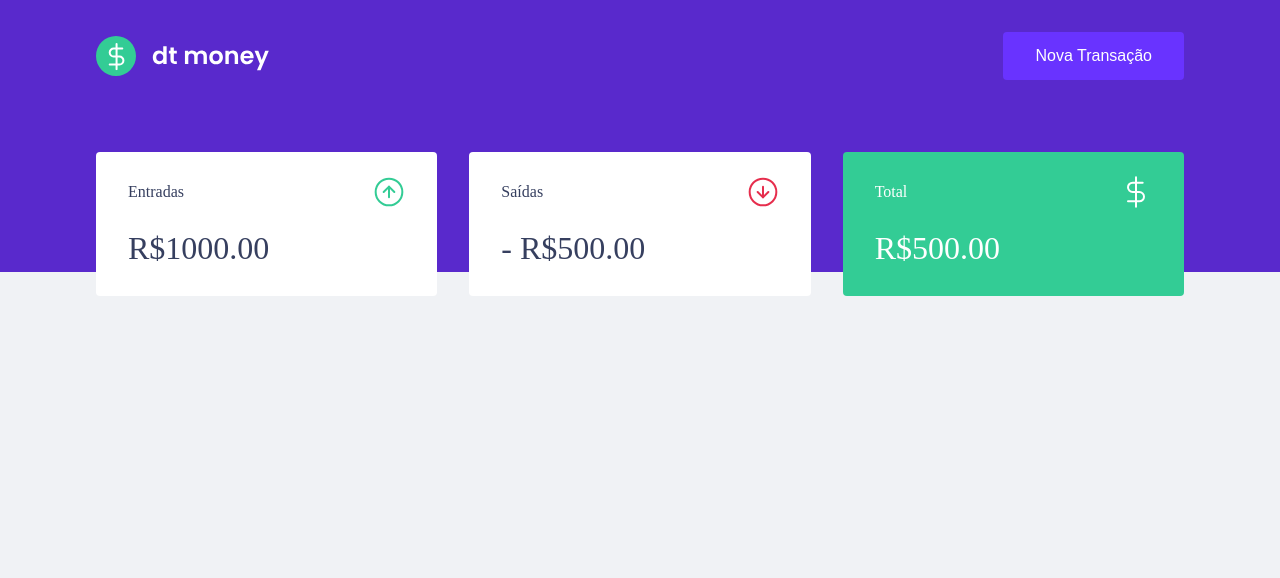
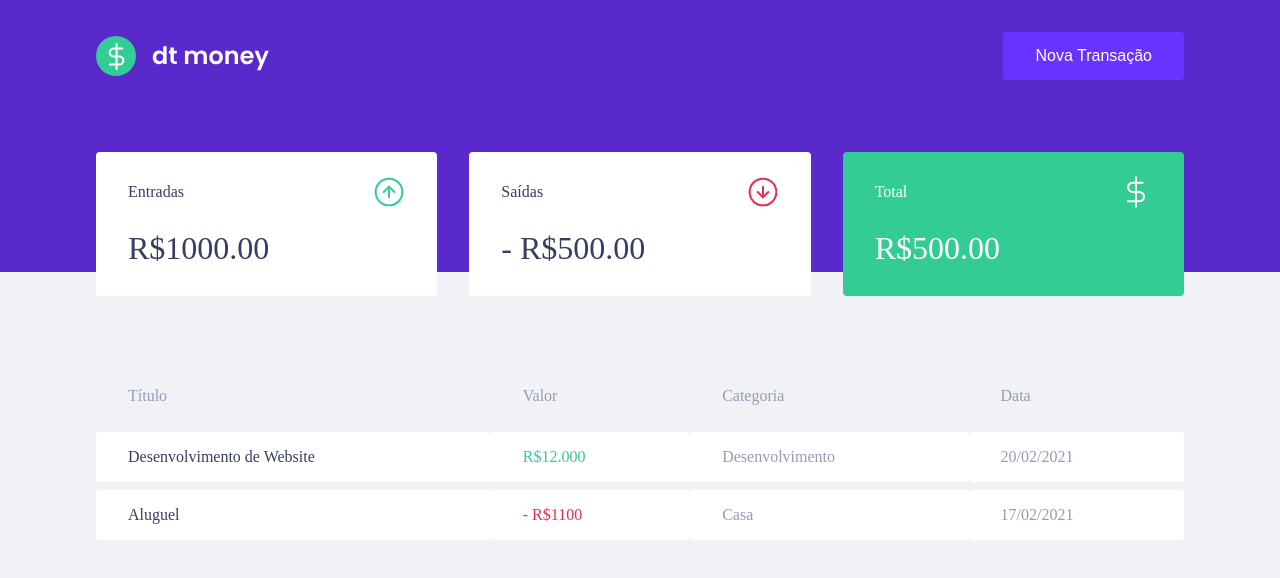
Before and after one commit to marcosfavarao/ignite-reactjs-chapter-2, a React (Create React App) app: page / in a window 1280 px wide. Shown: the top 578 px of the page. Built offline with nearby package versions, Linux system fonts and the light colour scheme.

Commit message:
Feature: Created transactions table component

```diff
--- a/src/App.tsx
+++ b/src/App.tsx
@@ -8,6 +8,7 @@ export const App = () => {
         <>
             <Header />
             <Dashboard />
+
             <GlobalStyle />
         </>
     );
--- a/src/components/Dashboard/index.tsx
+++ b/src/components/Dashboard/index.tsx
@@ -1,4 +1,5 @@
 import { Summary } from "../Summary";
+import { TransactionsTable } from "../TransactionsTable";
 
 import { Container } from "./styles";
 
@@ -6,6 +7,7 @@ export const Dashboard = () => {
     return (
         <Container>
             <Summary />
+            <TransactionsTable />
         </Container>
     );
 };
--- /dev/null
+++ b/src/components/TransactionsTable/index.tsx
@@ -0,0 +1,34 @@
+import { Container } from "./styles";
+
+export const TransactionsTable = () => {
+    return (
+        <Container>
+            <table>
+                <thead>
+                    <tr>
+                        <th>Título</th>
+                        <th>Valor</th>
+                        <th>Categoria</th>
+                        <th>Data</th>
+                    </tr>
+                </thead>
+
+                <tbody>
+                    <tr>
+                        <td>Desenvolvimento de Website</td>
+                        <td className="deposit">R$12.000</td>
+                        <td>Desenvolvimento</td>
+                        <td>20/02/2021</td>
+                    </tr>
+
+                    <tr>
+                        <td>Aluguel</td>
+                        <td className="withdraw">- R$1100</td>
+                        <td>Casa</td>
+                        <td>17/02/2021</td>
+                    </tr>
+                </tbody>
+            </table>
+        </Container>
+    );
+};
--- /dev/null
+++ b/src/components/TransactionsTable/styles.ts
@@ -0,0 +1,39 @@
+import styled from "styled-components";
+
+export const Container = styled.div`
+    margin-top: 4rem;
+
+    table {
+        width: 100%;
+
+        border-spacing: 0 0.5rem;
+
+        th {
+            color: var(--text-body);
+            font-weight: 400;
+            padding: 1rem 2rem;
+            text-align: left;
+            line-height: 1.5rem;
+        }
+
+        td {
+            background: var(--shape);
+            color: var(--text-body);
+            padding: 1rem 2rem;
+            border: 0;
+            border-radius: 0.25rem;
+
+            &:first-child {
+                color: var(--text-title);
+            }
+
+            &.deposit {
+                color: var(--green);
+            }
+
+            &.withdraw {
+                color: var(--red);
+            }
+        }
+    }
+`;
```
